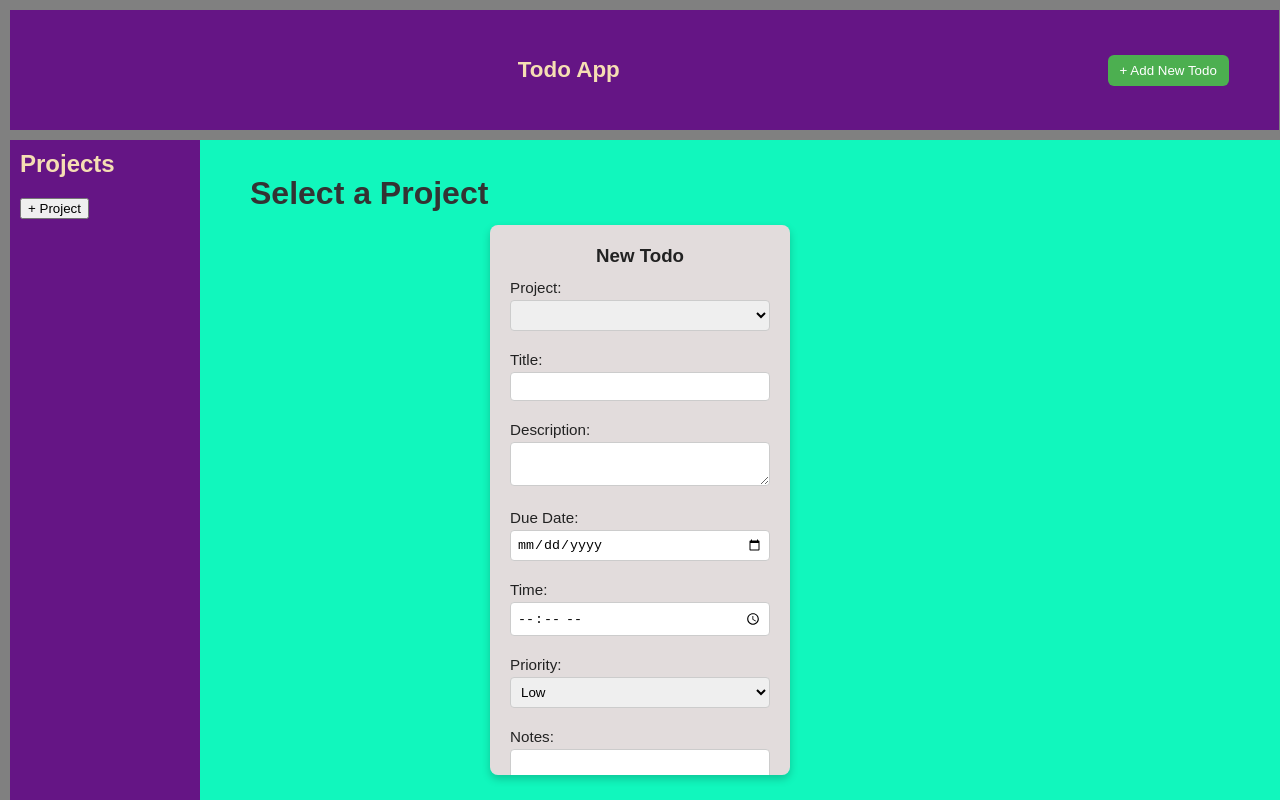
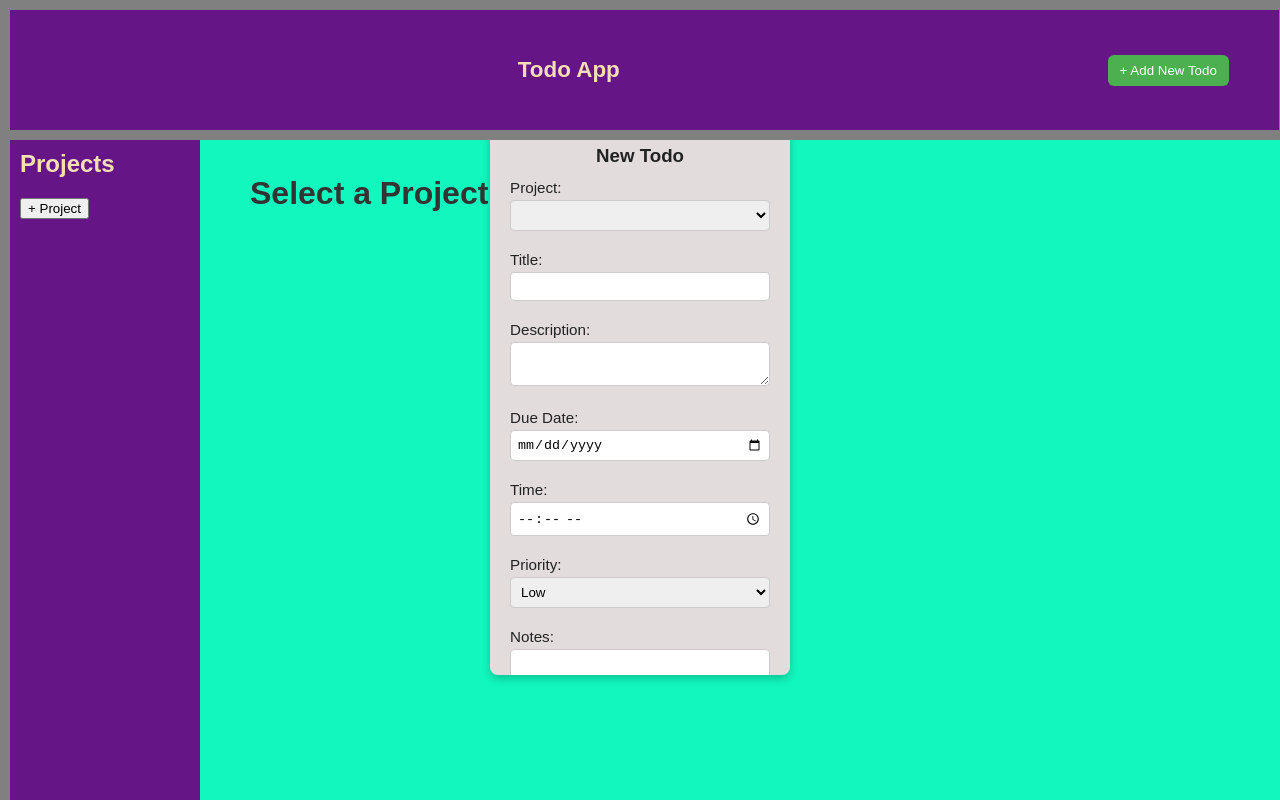
Before and after one commit to Lifebarinua/my-todo, a website built with webpack: page src/index.html in a window 1280 px wide. Both pictures are taken after a click on the button "+ Add New Todo". Built offline with nearby package versions, Linux system fonts and the light colour scheme.

Commit message:
change topp to 400

```diff
--- a/src/styles.css
+++ b/src/styles.css
@@ -91,7 +91,7 @@ header h1 {
 #todo-modal,
 .modal {
   position: fixed;
-  top: 500px;
+  top: 400px;
   left: 50%;
   transform: translate(-50%, -50%);
   z-index: 2000;
```
